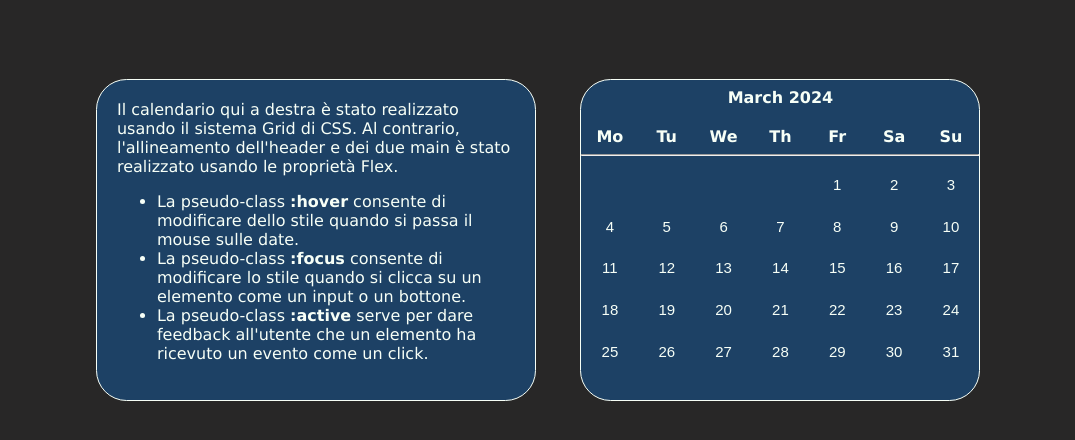
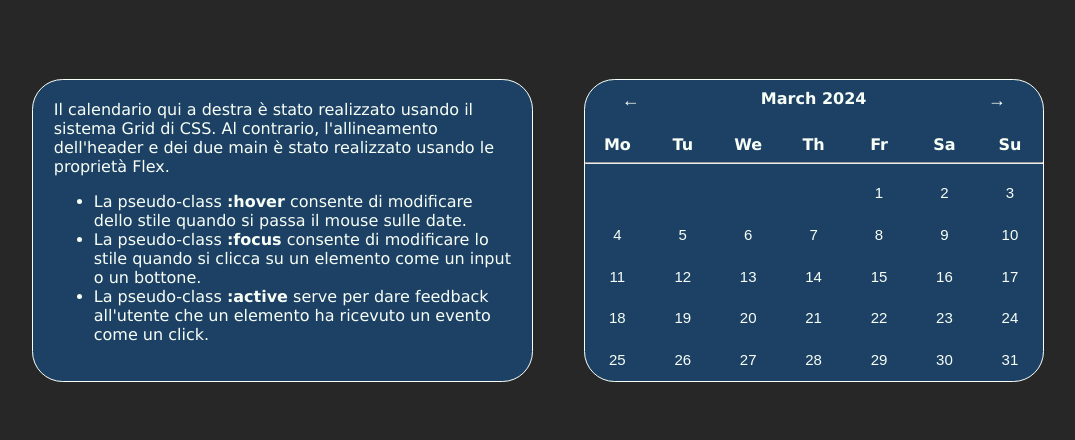
Before and after one commit to enisb1/calendarApp, a plain HTML site: page index.html in a window 1280 px wide. Shown: the part 62-502 px from the top of the page, without its empty margins (102-1177 px from the left). Drawn offline with Linux system fonts and the light colour scheme.

Commit message:
add arrow to previous and next month in calendar box title

```diff
--- a/index.html
+++ b/index.html
@@ -10,7 +10,6 @@
     <h1 id="docTitle">Calendar</h1>
 
     <div class="parent">
-
         <div id="descriptionBox" class="child">
             <div>Il calendario qui a destra è stato realizzato usando il sistema Grid di CSS. Al contrario, l'allineamento dell'header e dei due main è stato realizzato usando le proprietà Flex.</p>
                 <ul>
@@ -21,9 +20,13 @@
         </div>
 
         <div id="calendarBox" class="child">
-            <div id="calendarTitle"><time datetime="2024-03">March 2024</time></div>
+            <div id="calendarHeader" class="calendarTitleGrid">
+                <div id="previousMonthArrow" class="calendarTitleElement"><button>&#8592</button></div>
+                <div id="calendarTitle" class="calendarTitleElement"><time datetime="2024-03">March 2024</time></div>
+                <div id="nextMonthArrow" class="calendarTitleElement"><button>&#8594</button></div>
+            </div>
 
-            <div id="daysGrid" class="grid">
+            <div id="daysGrid" class="calendarGrid">
                 <div>Mo</div>
                 <div>Tu</div>
                 <div>We</div>
@@ -35,7 +38,7 @@
 
             <hr>
 
-            <div id="numbersGrid" class="grid">
+            <div id="numbersGrid" class="calendarGrid">
                 <button id="firstNumber"><time datetime="2024-03-01">1</time></button>
                 <button><time datetime="2024-03-02">2</time></button>
                 <button><time datetime="2024-03-03">3</time></button>
@@ -68,7 +71,6 @@
                 <button><time datetime="2024-03-30">30</time></button>
                 <button><time datetime="2024-03-31">31</time></button>
             </div>
-
         </div>
     </div>
 
--- a/style.css
+++ b/style.css
@@ -16,7 +16,7 @@ main {
 
 .parent {
     display: flex;
-    width: 70%;
+    width: 80%;
     margin: auto;
     margin-top: 8ch;
 }
@@ -38,7 +38,33 @@ main {
     margin-left: 5%;
 }
 
-.grid {
+.calendarTitleGrid {
+    display: grid;
+    grid-template-columns: 1fr 3fr 1fr;
+    margin-bottom: 5%;
+    margin-top: 2%;
+    font-weight: bold;
+}
+
+.calendarTitleElement {
+    text-align: center;
+}
+
+.calendarTitleGrid button {
+    background-color: transparent;
+    border: 0;
+    font-size: large;
+    font-weight: bold;
+    color: #f7fff7;
+    border-radius: 50%;
+}
+
+.calendarTitleGrid button:active {
+    background-color: #f7fff7;
+    color: #282727;
+}
+
+.calendarGrid {
     display: grid;
     grid-template-columns: repeat(7, 1fr);
     text-align: center;
@@ -48,18 +74,15 @@ main {
     font-weight: bold;
 }
 
-#calendarTitle {
-    text-align: center;
-    margin-bottom: 5%;
-    margin-top: 2%;
-    font-weight: bold;
+#calendarHeader {
+    min-width: 100%;
 }
 
 #firstNumber {
     grid-column: 5;
 }
 
-.grid button {
+.calendarGrid button {
     width: 100%;
     height: 5ch;
     margin: auto;
@@ -69,17 +92,19 @@ main {
     color: #f7fff7;
 }
 
-.grid button:hover {
+.calendarGrid button:hover {
     border: 1px solid #f7fff7;
 }
 
-.grid button:focus {
+.calendarGrid button:focus,
+.calendarGrid button:active {
     background-color: #f7fff7;
     color: black;
 }
 
-@media screen and (max-width:750px) {
+@media screen and (max-width:800px) {
     .parent {
         flex-direction: column;
+        width: 100%;
     }
 }
```
